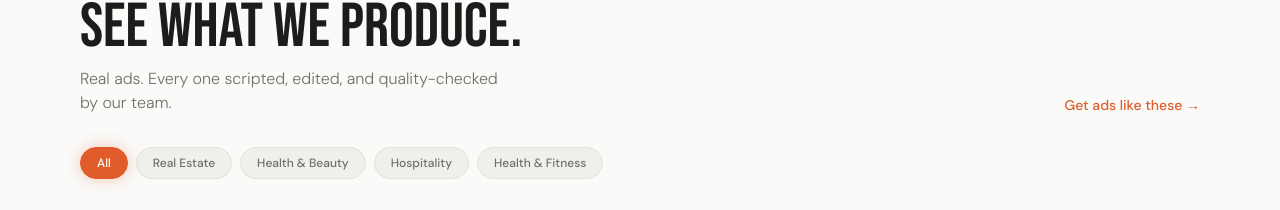
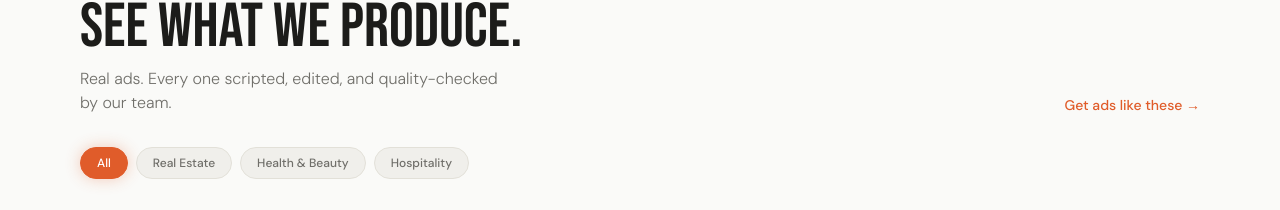
Before and after one commit to seppez89/firereel, a Next.js app: page / in a window 1280 px wide. Shown: the part 1972-2182 px from the top of the page. Built offline with nearby package versions, Linux system fonts and the light colour scheme; grey boxes are pictures that could not be loaded.

Commit message:
Remove duplicate Coffee by the Beans card and empty Health & Fitness example
Co-Authored-By: Claude Sonnet 4.6 <noreply@anthropic.com>

```diff
--- a/src/app/page.tsx
+++ b/src/app/page.tsx
@@ -169,32 +169,6 @@ const adPreviews = [
     vertical: true,
   },
   {
-    id: 3,
-    industry: "Hospitality",
-    format: "Reel",
-    brand: "Coffee by the Beans",
-    headline: "Lockleys' local coffee spot",
-    cta: "Come visit →",
-    bg: "from-[#2e1e14] to-[#1a0f08]",
-    accent: "#D4A574",
-    tag: "LOCAL FAVOURITE",
-    tagBg: "#8B5A2B",
-    videoUrl: "https://pub-4ef325eb18e2417496a343f696ab87f1.r2.dev/firereel/coffeebythebeans.mp4",
-    vertical: true,
-  },
-  {
-    id: 4,
-    industry: "Health & Fitness",
-    format: "Reel",
-    brand: "Peak Performance Gym",
-    headline: "7-day free trial. No lock-in.",
-    cta: "Claim your pass →",
-    bg: "from-[#1a2e1a] to-[#0a1a0a]",
-    accent: "#4ADE80",
-    tag: "LIMITED OFFER",
-    tagBg: "#16A34A",
-  },
-  {
     id: 5,
     industry: "Hospitality",
     format: "Reel",
@@ -210,7 +184,7 @@ const adPreviews = [
   },
 ];
 
-const filterTabs = ["All", "Real Estate", "Health & Beauty", "Hospitality", "Health & Fitness"];
+const filterTabs = ["All", "Real Estate", "Health & Beauty", "Hospitality"];
 
 /* ─── COMPONENT ─── */
 
```
